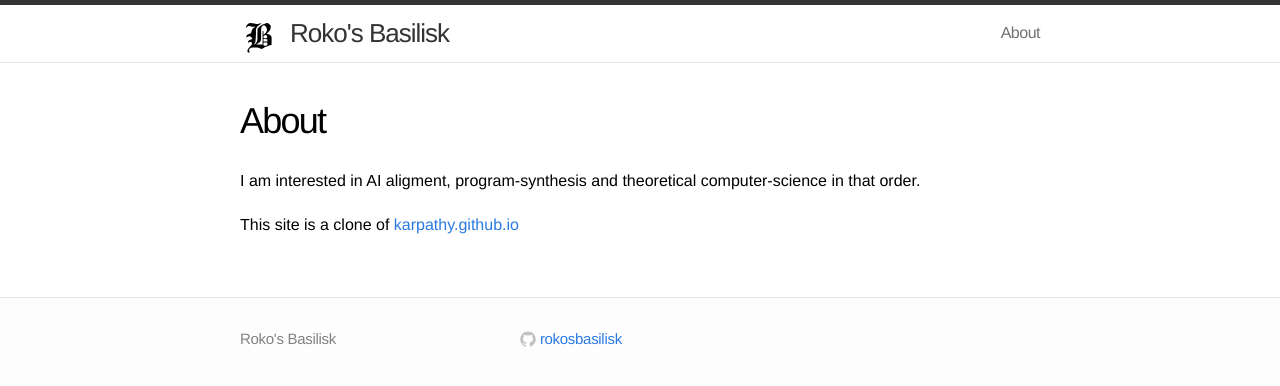
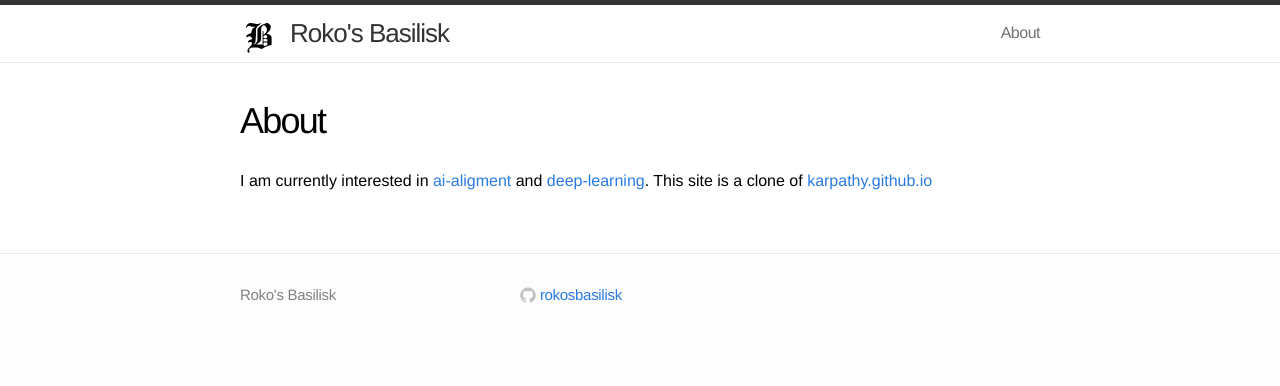
Before and after one commit to rokosbasilisk/rokosbasilisk.github.io, a Jekyll site: the page built from about.md, in a window 1280 px wide. Shown: the top 386 px of the page. Built offline with Jekyll 4.4.1, drawn with Linux system fonts in a browser that asks for light colours.

Commit message:
update about

```diff
--- a/about.md
+++ b/about.md
@@ -4,6 +4,5 @@ title: About
 permalink: /about/
 includelink: true
 ---
-I am interested in AI aligment, program-synthesis and theoretical computer-science in that order.
-
+I am currently interested in [ai-aligment](https://en.wikipedia.org/wiki/AI_control_problem) and [deep-learning](https://en.wikipedia.org/wiki/Deep_learning).
 This site is a clone of [karpathy.github.io](http://karpathy.github.io)
```
